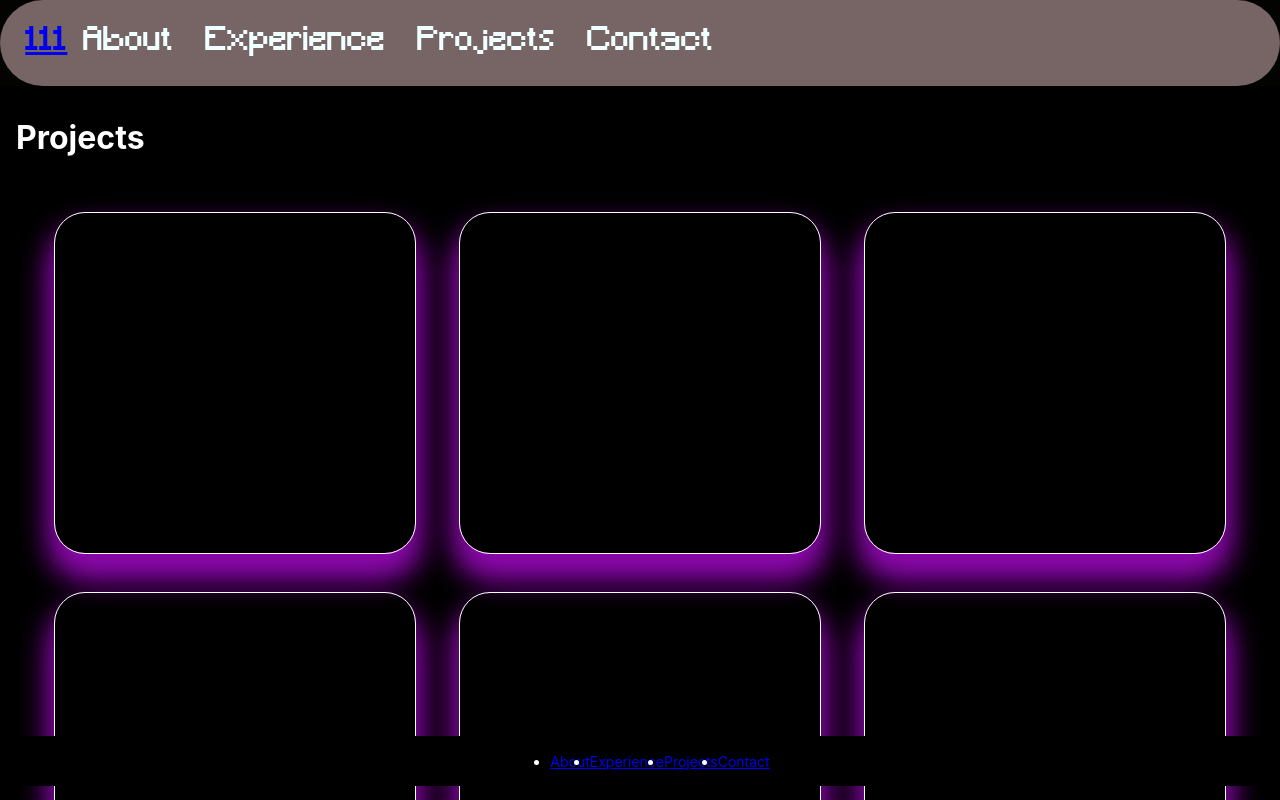
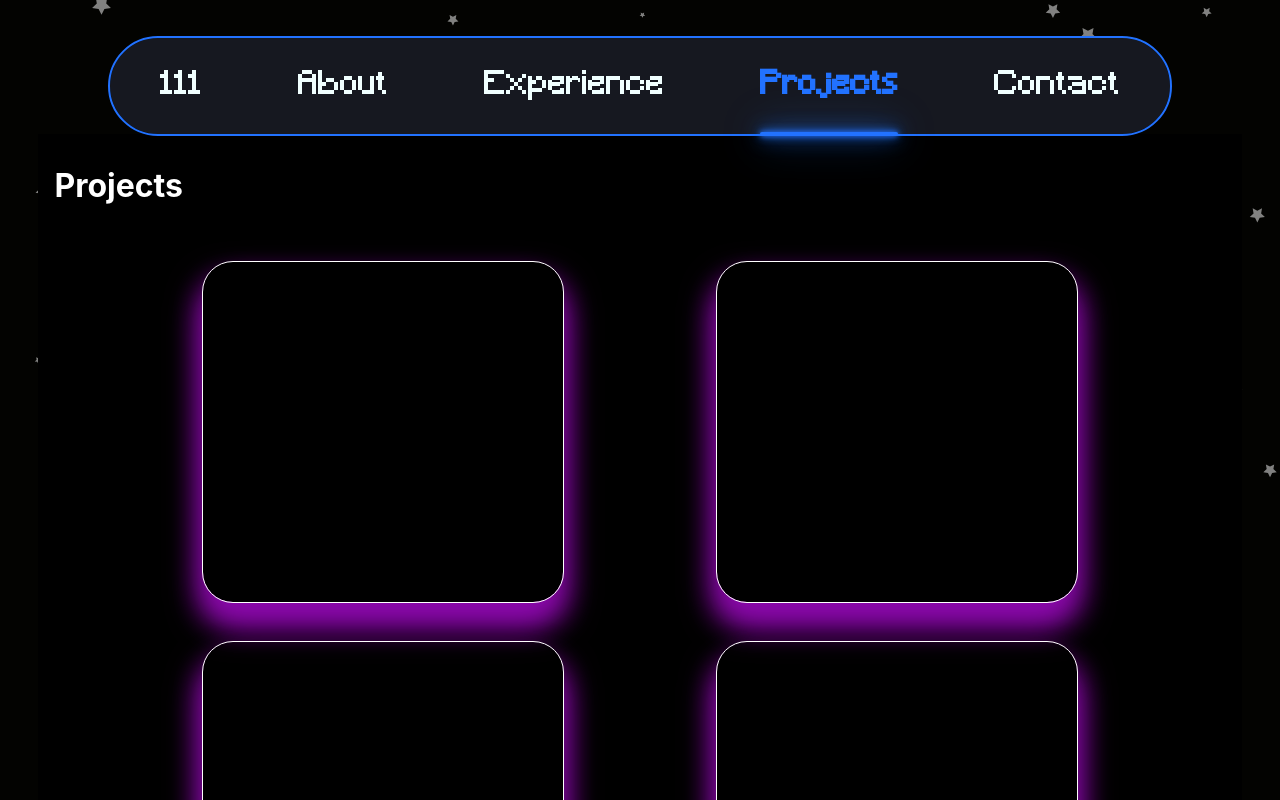
Before and after one commit to BJPORTER123/Portfolio, a React (Create React App) app: page /projects in a window 1280 px wide. Shown: the top 800 px of the page. Built offline with nearby package versions, Linux system fonts and the light colour scheme.

Commit message:
nav-bar css

```diff
--- a/src/Containers/Footer/Footer.css
+++ b/src/Containers/Footer/Footer.css
@@ -1,13 +1,35 @@
+.footer-bar {
+  background-color:  var(--b-primary);
+  border-radius: 50px;
+  display: flex;
+  justify-content: space-between;
+  align-items: center;
+  padding: 1%;
+}
+
 .footer-ul {
-    position: fixed;
-    bottom: 0;
-    left: 0;
-    right: 0;
-    height: 50px;
-    background-color:black;
-    color: white;
-    display: flex;
-    justify-content: center;
-    align-items: center;
-    font-size: 14px;
-  }
+  font-family: 'Minecraft';
+  font-size: 2rem;
+  display: flex;
+  justify-content: flex-start;
+  align-items: center;
+  list-style: none;
+  gap: 1rem;
+  padding: 1%;
+  margin: 0;
+  backface-visibility: hidden;
+}
+
+.footer-link {
+  text-decoration: none;
+  color: var(--t-primary);
+  font-weight: 400;
+  margin-right: 1rem;
+}
+.footer-link:visited {
+  color:  var(--t-primary);
+}
+
+.footer-link:hover{
+  color: var(--t-secondary);
+}
--- a/src/Containers/NavBar/NavBar.css
+++ b/src/Containers/NavBar/NavBar.css
@@ -1,17 +1,20 @@
 .nav-bar {
-    background: rgb(119, 100, 100);
+    background: var(--b-secondary);
+    outline: 2px solid var(--t-secondary);
+    width: fit-content;
     border-radius: 50px;
     display: flex;
-    justify-content: space-between;
+    justify-content: center;
     align-items: center;
-    padding: 1%;
+    padding: 10px;
+    margin: 0 auto;
   }
 
   .nav-ul {
     font-family: 'Minecraft';
     font-size: 2rem;
     display: flex;
-    justify-content: flex-start;
+    justify-content: center;
     align-items: center;
     list-style: none;
     gap: 1rem;
@@ -21,14 +24,37 @@
   }
   .nav-li{
     position: relative;
+    padding: 10px;
+    margin-left: 30px;
+    margin-right: 30px;
   }
 
   .nav-link {
     text-decoration: none;
     color: azure;
-    font-weight: 400;
-    margin-right: 1rem;
   }
   .nav-link:visited {
     color: azure;
   }
+  .nav-link:hover{
+    color: var(--t-secondary);
+  }
+
+  .active-link {
+    position: relative;
+    font-weight: bold;
+    text-decoration: none;
+    color: var(--t-secondary);
+  }
+
+  .active-link::after {
+    content: '';
+    position: absolute;
+    bottom: -34px;
+    left: 0;
+    right: 0;
+    height: 4px;
+    background-color: var(--t-secondary);
+    border-radius: 10px;
+    box-shadow: 0 0 5px var(--t-secondary), 0 0 10px var(--t-secondary), 0 0 20px var(--t-secondary), 0 0 40px var(--t-secondary);
+  }
--- a/src/Containers/NavBar/NavBar.js
+++ b/src/Containers/NavBar/NavBar.js
@@ -1,27 +1,29 @@
-import {Link} from "react-router-dom"
+import {Link, useLocation} from "react-router-dom"
 import "./NavBar.css"
 import React from "react";
 
-const NavBar = ({handleZoomClick}) => {
+const NavBar = () => {
+
+const location = useLocation()
 
     return (
         <>
         <nav className="nav-bar">
             <ul className="nav-ul">
             <li className="nav-li">
-                <Link className="nav-link1" to="/" onClick={handleZoomClick}>111</Link>
+                <Link to="/" className="nav-link"  >111</Link>
             </li>
             <li className="nav-li">
-                <Link className="nav-link" to="/about" onClick={handleZoomClick}>About</Link>
+                <Link to="/about" className={location.pathname === "/about" ? 'active-link' : "nav-link"}>About</Link>
             </li>
             <li className="nav-li">
-                <Link className="nav-link" to="/experience" onClick={handleZoomClick}>Experience</Link>
+                <Link to="/experience" className={location.pathname === "/experience" ? 'active-link' : "nav-link"}>Experience</Link>
             </li>
             <li className="nav-li">
-                <Link className="nav-link" to="/contact" onClick={handleZoomClick}>Projects</Link>
+                <Link to="/projects" className={location.pathname === "/projects" ? 'active-link' : "nav-link"}>Projects</Link>
             </li>
             <li className="nav-li">
-                <Link className="nav-link" to="/projects" onClick={handleZoomClick}>Contact</Link>
+                <Link to="/contact" className={location.pathname === "/contact" ? 'active-link' : "nav-link"}>Contact</Link>
             </li>
             </ul>
         </nav>
--- a/src/index.css
+++ b/src/index.css
@@ -1,8 +1,8 @@
 body {
-  min-height: 100vh;
+  min-height: 100%;
   display: flex;
   flex-direction: column;
-  margin: 0;
+  margin: 3%;
   padding: 0;
   font-family: -apple-system, BlinkMacSystemFont, 'Segoe UI', 'Roboto', 'Oxygen',
     'Ubuntu', 'Cantarell', 'Fira Sans', 'Droid Sans', 'Helvetica Neue',
@@ -26,8 +26,8 @@ code {
 :root{
   font-family: 'Open Sans';
   --t-primary:rgb(245, 237, 237);
+  --t-secondary: #2272FF;
+  --t-tertiary: #6ACFC7;
   --b-primary:rgb(0,0,0);
-  --b-secondary:#051427;
-  --b--tertiary:#530f1e;
-  --b-quad:#a44322;
+  --b-secondary:rgb(22, 24, 32);
 }
```
Also changed, not shown: src/App.js (+3 -4 lines).
